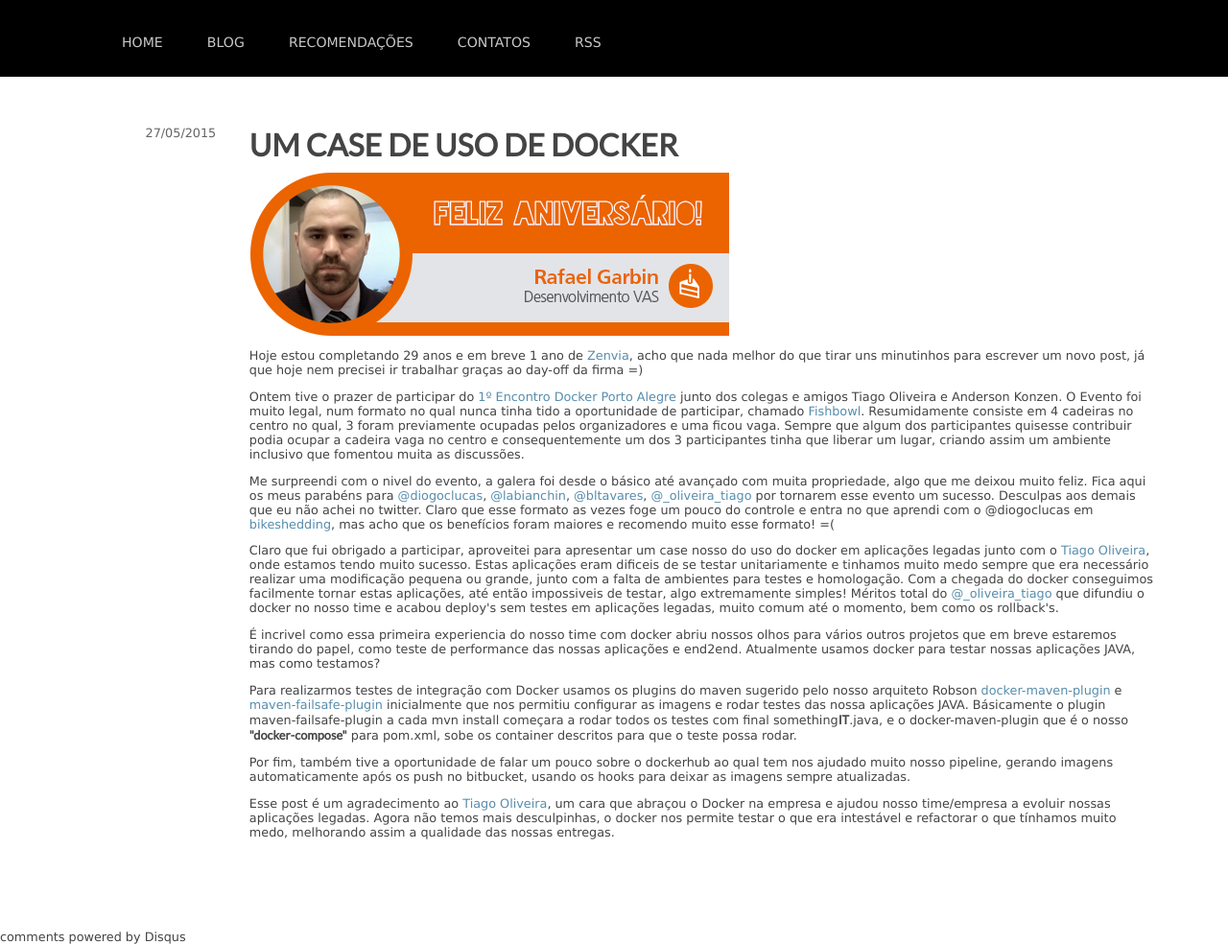
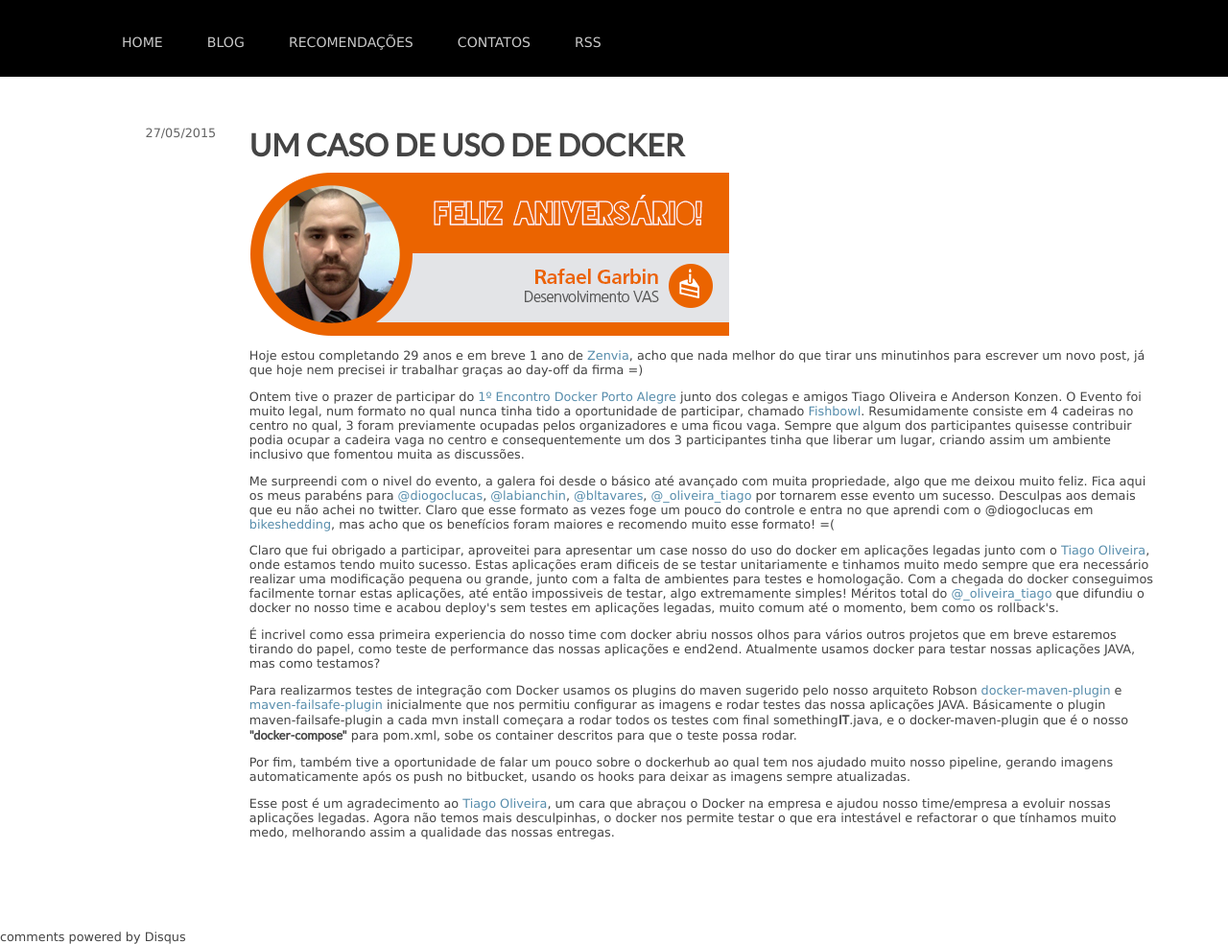
Before and after one commit to rgarbin/rgarbin.github.com, a Jekyll site: the page built from _posts/2014-05-27-happy-bday.html, in a window 1280 px wide. Shown: the whole page at 96% size. Built offline with Jekyll 4.4.1, drawn with Linux system fonts in a browser that asks for light colours; comment, search, counter and statistics services are not loaded.

```diff
--- a/_posts/2014-05-27-happy-bday.html
+++ b/_posts/2014-05-27-happy-bday.html
@@ -1,13 +1,13 @@
 ---
 layout: post
-title:  Um case de uso de docker
+title:  Um caso de uso de docker
 description: Meus 29 anos e 1 ano de Zenvia
 ---
 
 <article>
   <small>27/05/2015</small>
   <div class="post">
-    <h3>Um case de uso de docker</h3>
+    <h3>Um caso de uso de docker</h3>
 
 	<img src="/assets/images/happy-bday.png" />
 
```
